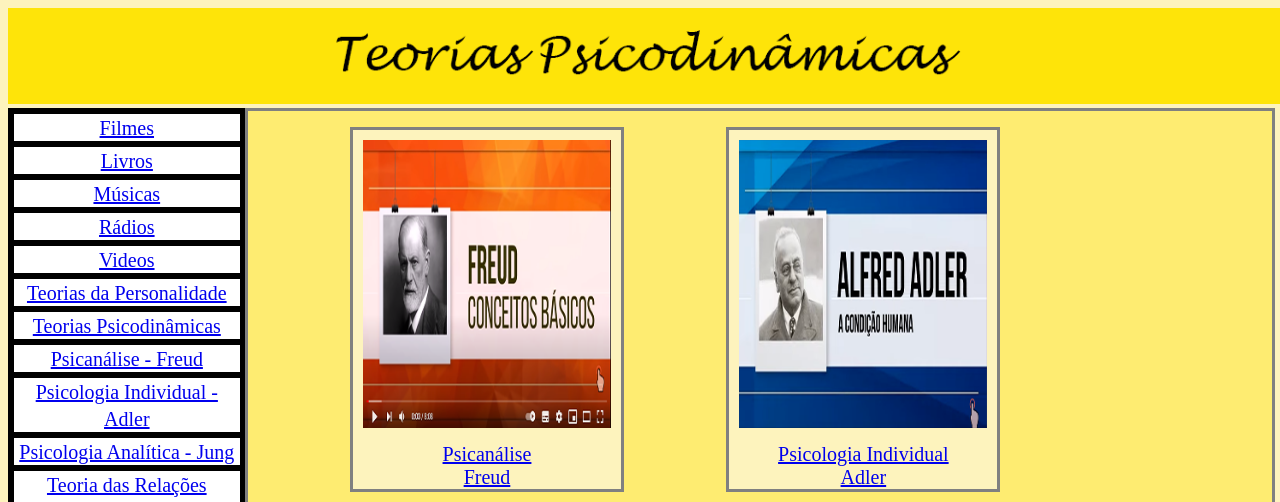
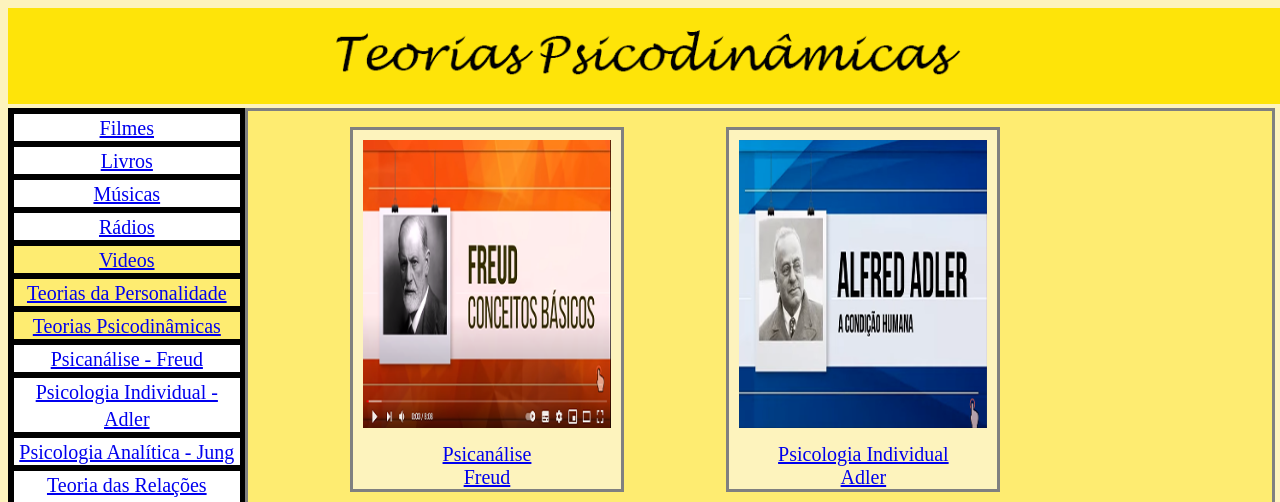
Before and after one commit to ricardoestevam1/Music-Player, a PHP site: page /Teoriaspsicodinamicas.html in a window 1280 px wide. Shown: the top 502 px of the page. Run offline with PHP 8.4, Linux system fonts and the light colour scheme.

Commit message:
Update estilos.css

```diff
--- a/estilos.css
+++ b/estilos.css
@@ -998,3 +998,18 @@ margin-left: 0%;
 
 margin-left: 0%;
 }
+#videosTeoriaspsicodinâmicas{
+	background-color: #feec71;
+
+margin-left: 0%;
+}
+#TeoriasdapersonalidadeTeoriaspsicodinâmicas{
+	background-color: #feec71;
+
+margin-left: 0%;
+}
+#Teoriaspsicodinâmicas{
+	background-color: #feec71;
+
+margin-left: 0%;
+}
```
